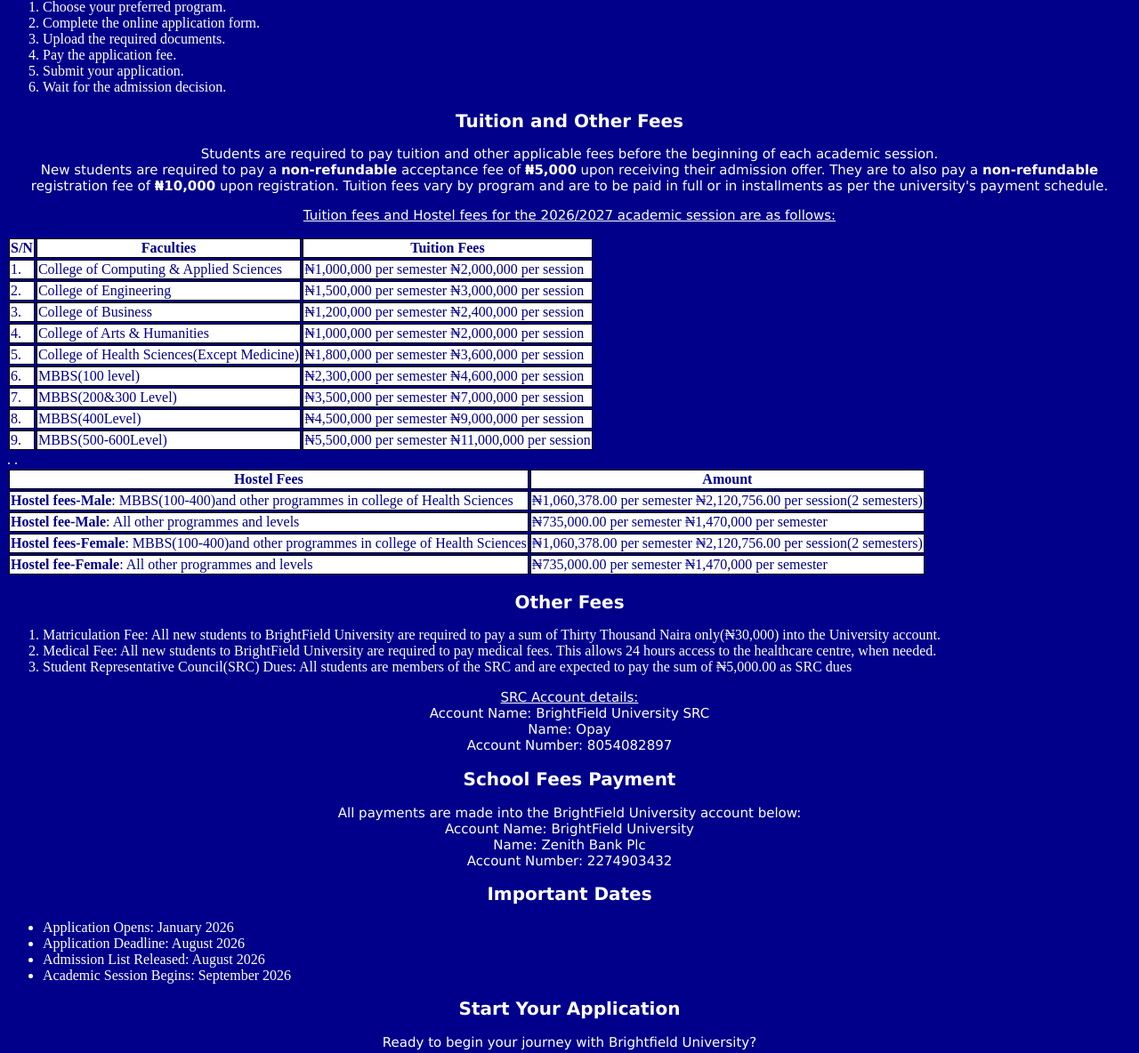
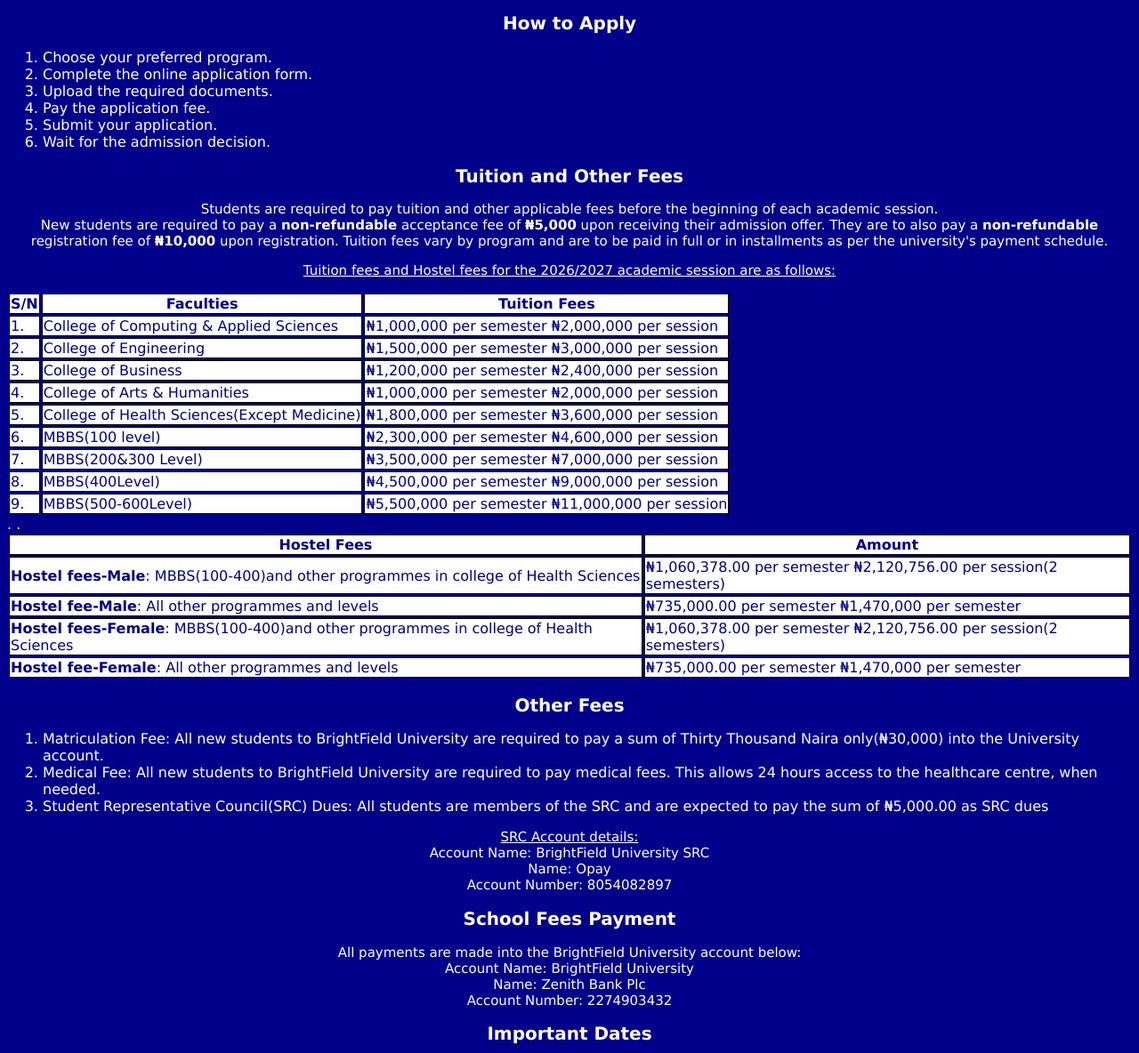
Before and after one commit to chidinmanwankwo763-ctrl/brightfield-university, a plain HTML site: page admissions.html in a window 1280 px wide. Shown: the part 606-1790 px from the top of the page at 89% size. Drawn offline with Linux system fonts and the light colour scheme.

Commit message:
Updated Website

```diff
--- a/style.css
+++ b/style.css
@@ -1,15 +1,18 @@
+*{
+    font-family: Verdana;
+}
 body{ background-color:darkblue;
     color:white;
 }
 h1{text-align:center;
-    font-family:verdana;
+    font-family: Verdana;
 }
 h2{text-align:center;
-    font-family:verdana;
+    font-family: Verdana;
     font-size:20px;
 }
 p{text-align:center;
-  font-family:verdana;
+  font-family: Verdana;
   font-size:15px;
 }
 a:visited{ color:white;
```
